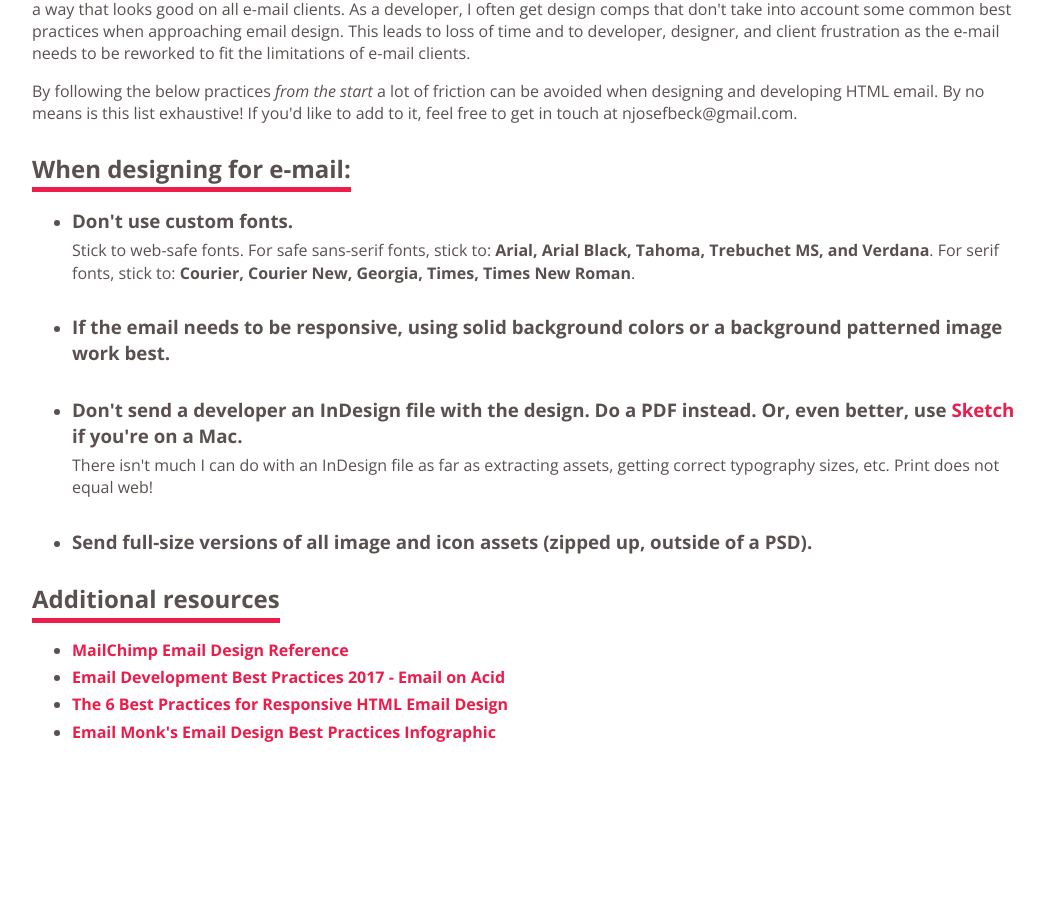
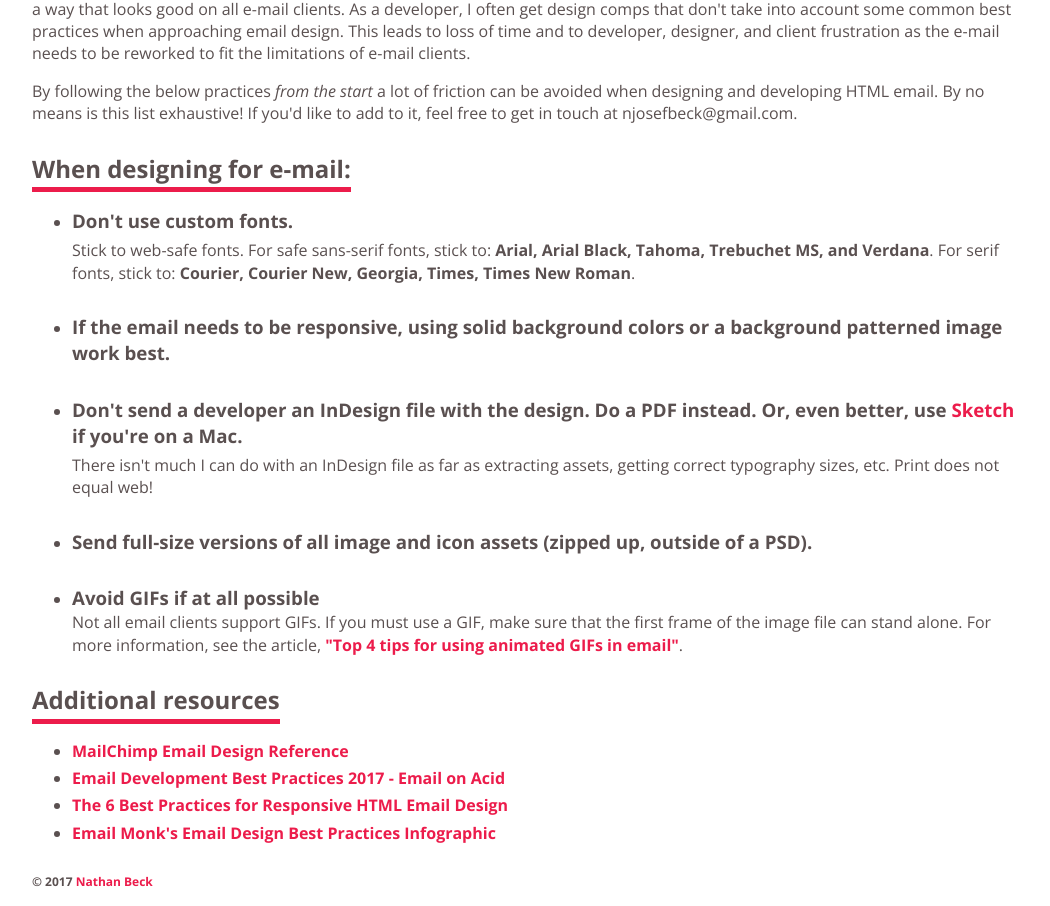
Before and after one commit to njosefbeck/email-design-best-practices, a plain HTML site: page index.html in a window 1280 px wide. Shown: the part 98-1004 px from the top of the page, without its empty margins (111-1161 px from the left). Before the commit the page ends 857 px from the top, so only its background shows below. Drawn offline with nearby package versions, Linux system fonts and the light colour scheme.

Commit message:
Add copyright and additional bullet

```diff
--- a/css/main.css
+++ b/css/main.css
@@ -81,3 +81,9 @@ h3 {
 .best-practice-list li {
   margin-bottom: 30px;
 }
+
+.copyright {
+  margin-top: 30px;
+  font-size: 12px;
+  font-weight: 700;
+}
--- a/index.html
+++ b/index.html
@@ -48,6 +48,12 @@
                 <li>
                     <h3>Send full-size versions of all image and icon assets (zipped up, outside of a PSD).</h3>
                 </li>
+
+                <li>
+                    <h3>Avoid GIFs if at all possible</h3>
+
+                    <p>Not all email clients support GIFs. If you must use a GIF, make sure that the first frame of the image file can stand alone. For more information, see the article, <a href="https://emaildesign.beefree.io/2015/12/animated-gifs-in-email-marketing/" target="blank" rel="noopener">"Top 4 tips for using animated GIFs in email"</a>.</p>
+                </li>
             </ul>
 
             <h2>Additional resources</h2>
@@ -58,6 +64,8 @@
                 <li><a href="https://mailbakery.com/blog/the-6-best-practices-for-responsive-html-email-design/" target="_blank" rel="noopener">The 6 Best Practices for Responsive HTML Email Design</a></li>
                 <li><a href="http://www.smartinsights.com/wp-content/uploads/2013/03/Email-design-best-practices.jpg" target="_blank" rel="noopener">Email Monk's Email Design Best Practices Infographic</a></li>
             </ul>
+
+            <p class="copyright">&copy; <script type="text/javascript">document.write(new Date().getFullYear());</script> <a href="https://www.njosefbeck.com" target="_blank" rel="noopener">Nathan Beck</a></p>
         </article>
     </body>
 </html>
```
